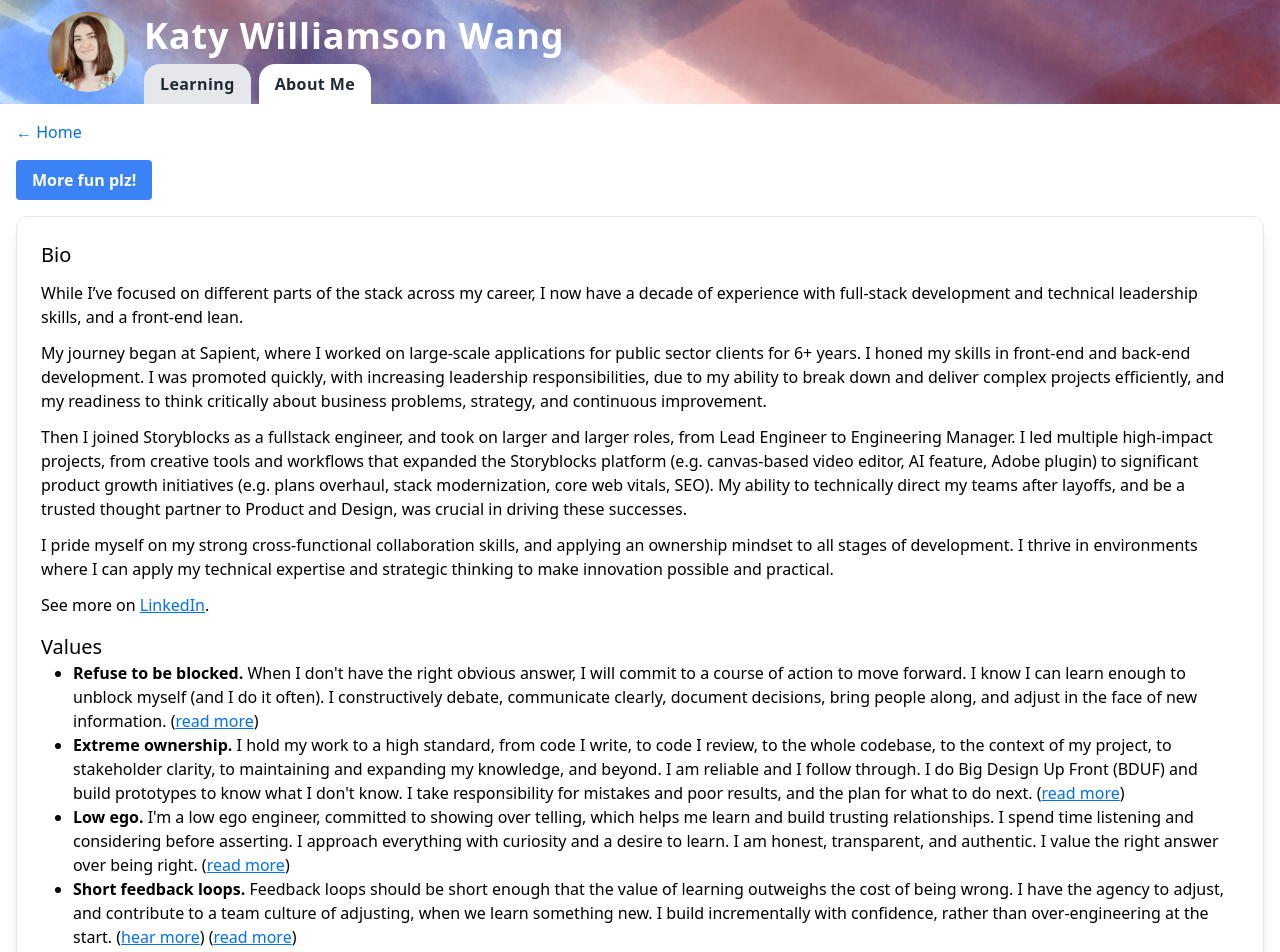
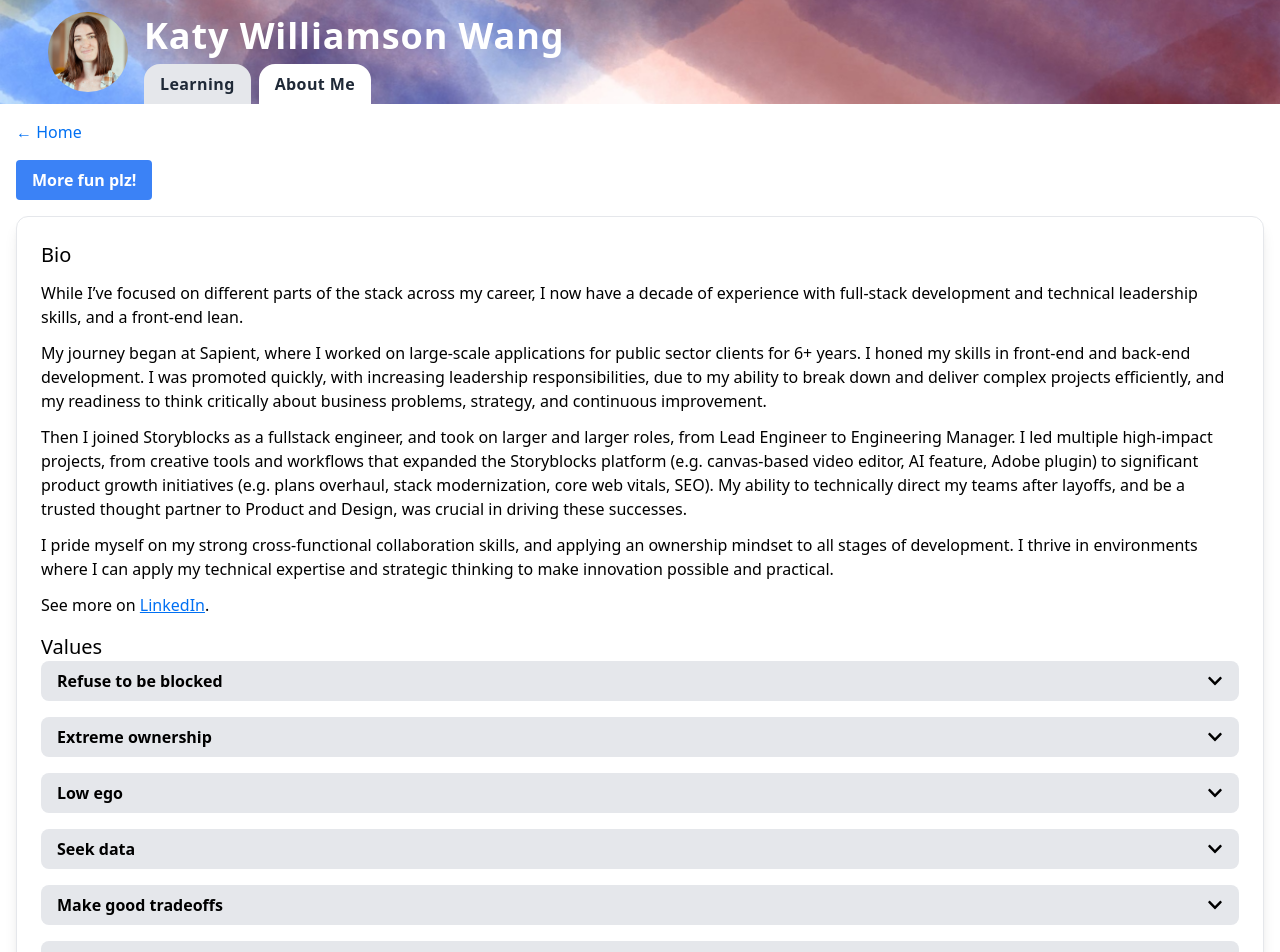
Before and after one commit to kwilliamson34/arch-upskill, a Next.js app: page /about in a window 1280 px wide. Shown: the top 952 px of the page. Built offline with nearby package versions, Linux system fonts and the light colour scheme.

Commit message:
work on values

```diff
--- a/app/about/page.tsx
+++ b/app/about/page.tsx
@@ -2,6 +2,7 @@ import { Metadata } from "next";
 import FunSection from "../../components/fun-section";
 import JokeWrapper from "../../components/joke";
 import { siteTitle } from "../constants";
+import Value from "../../components/Value";
 
 export const metadata: Metadata = {
   title: `${siteTitle} - About`,
@@ -14,33 +15,39 @@ export default function AboutPage() {
         funChildren={
           <>
             <section>
-              <h2>Bio</h2>
+              <h2>Finding Software Development</h2>
 
               <p>
-                What gives me purpose in my work? Enablement, efficiency,
-                impact. I have 10+ years of experience as an engineer working
-                across the stack, and 3+ years providing technical leadership at
-                the squad and group level. I have built and mentored
-                high-performing engineering teams, invested in strong
-                cross-functional partnerships, and delivered scalable
-                high-quality solutions. I am passionate about the user
-                experience. My teammates recognize me for inspiring and
-                upholding high standards in solution design, code quality, and
-                end-to-end ownership.
+                Early on, my best subjects in school were English, Math, and
+                Art. While not a stereotypical foundation for software
+                engineering, it ended up being the perfect place for me to
+                start. It definitely explains my obsession with pixel-perfect
+                execution and good copy writing.
+              </p>
+              <p>
+                Having amazing female role models in my family also helped. My
+                mom and aunt studied electrical engineering, and my grandmother
+                was an accomplished painter. This instilled a belief that I
+                could &quot;have it all&quot; and didn&apos;t have to suppress
+                my authenticity to be a good engineer.
               </p>
               <p>
                 I started my software engineering journey with an Intro to CS
                 class at <a href="https://compsci.sites.tjhsst.edu/">TJHSST</a>.
-                I&apos;ve interned in a server basement and become briefly
-                addicted to 5-Hour Energy. I fumbled through building an
-                immersive{" "}
+                I was drawn in by writing neat, elegant programs and
+                implementing little games. After briefly toying with Journalism
+                and Chemical Engineering, I applied myself to Computer
+                Engineering in college. I had a few key internships, most
+                memorably, setting up private cloud networks in a server
+                basement where I became briefly addicted to 5-Hour Energy, and
+                fumbling through the construction of an immersive{" "}
                 <a
                   href="https://www.mechdyne.com/av-vr-solutions/blog/direct-view-led-technology-the-roi-of-led-displays/"
                   target="_blank"
                 >
                   VR experience
                 </a>{" "}
-                with Unity! I got my degrees in Computer Science and Computer
+                with Unity. I got my degrees in Computer Science and Computer
                 Engineering at UVA, got my first real job, and built a{" "}
                 <a
                   href="https://medium.com/@miladd3/avoid-using-apache-cordova-if-you-can-6d1654bba5bd"
@@ -49,38 +56,28 @@ export default function AboutPage() {
                   hybrid app
                 </a>{" "}
                 back when they were cool. Thus I was launched as a web app
-                engineer. Through my time at Sapient (6 years) and Storyblocks
-                (almost 4 years), I have been lucky enough to work on 6+
-                distinct web products and 7+ distinct teams. I have formed,
-                stormed, normed, and performed, and it&apos;s taught me so much
-                about how to work with different kinds of people, towards
-                different objectives.
+                engineer.
               </p>
             </section>
             <section>
-              <h2>Values</h2>
+              <h2>Besides software, I care about...</h2>
               <p>
-                Besides software, I care about:
-                <ul>
-                  <li>
-                    Backpacking in US national parks. My husband Pan and I have
-                    been to 25 parks, and try to get lost in the Yosemite
-                    wilderness for a few days each year.
-                  </li>
-                  <li>
-                    Scuba diving. I&apos;m open water certified and love to
-                    travel to dive/dive to travel! From the top-20 dive sites in
-                    the world, I have checked off the Galapagos and the Manta
-                    Ray Night Dive in Hawaii.
-                  </li>
-                  <li>
-                    Watercolor painting. While my skills are amateur, I make a
-                    mean greeting card.
-                  </li>
-                  <li>
-                    Gardening and urban greenery. I always have home-grown
-                    tomatoes on hand, know the scientific names of my shrubs,
-                    and have fond memories of pushing for{" "}
+                <Value title="Backpacking in US national parks" dark={true}>
+                  My husband Pan and I have been to 25 parks, and try to get
+                  lost in the Yosemite wilderness for a few days each year.
+                </Value>
+                <Value title="Scuba diving" dark={true}>
+                  I&apos;m open water certified and love to travel to dive/dive
+                  to travel! From the top-20 dive sites in the world, I have
+                  checked off the Galapagos and the Manta Ray Night Dive in
+                  Hawaii.
+                </Value>
+                <Value title="Watercolor painting" dark={true}>
+                  While my skills are amateur, I make a mean greeting card.
+                </Value>
+                <Value title="Gardening" dark={true}>
+                  I always have home-grown tomatoes on hand, know the scientific
+                  names of my shrubs, and have fond memories of pushing for{" "}
                   <a
                     href="https://www.earthday.org/actions/call-for-green-spaces"
                     target="_blank"
@@ -88,48 +85,22 @@ export default function AboutPage() {
                     green roof
                   </a>{" "}
                   policy while interning for Earth Day Network.
-                  </li>
-                  <li>
-                    Orange Theory Fitness. Member of the HIIT squad since 2015.
-                    Maybe the only person you know who loves treadmills.
-                  </li>
-                  <li>
-                    Coffee. I don&apos;t go a day without it, and I love trying
-                    new types and processes from all over the world. Recently
-                    found a love for fermented beans.
-                  </li>
-                  <li>
-                    The DMV food scene. There&apos;s always something new to try
-                    in DC. If I could only pick one cuisine for the rest of my
-                    life, it would be Thai.
-                  </li>
-                  <li>Lists, apparently.</li>
-                </ul>
+                </Value>
+                <Value title="Orange Theory Fitness" dark={true}>
+                  Member of the HIIT squad since 2015. Maybe the only person you
+                  know who loves treadmills.
+                </Value>
+                <Value title="Coffee" dark={true}>
+                  I don&apos;t go a day without it, and I love trying new types
+                  and processes from all over the world. Recently found a love
+                  for fermented beans.
+                </Value>
+                <Value title="The DMV food scene" dark={true}>
+                  There&apos;s always something new to try in DC. If I could
+                  only pick one cuisine for the rest of my life, it would be
+                  Thai.
+                </Value>
               </p>
-            </section>
-            <section>
-              <h2>Blogs</h2>
-              <ol>
-                <li>
-                  Storyblocks tech blog:&nbsp;
-                  <a
-                    href="https://medium.com/storyblocks-engineering/a-decade-of-shade-automated-testing-from-someone-who-wants-the-robots-to-take-it-already-60193d470eab"
-                    target="_blank"
-                  >
-                    A decade of shade: automated testing from someone who wants
-                    the robots to take it already
-                  </a>
-                </li>
-                <li>
-                  Storyblocks tech blog:&nbsp;
-                  <a
-                    href="https://medium.com/storyblocks-engineering/php-isnt-that-bad-68faa2bc5cca"
-                    target="_blank"
-                  >
-                    PHP isn&apos;t that bad
-                  </a>
-                </li>
-              </ol>
             </section>
             <section>
               <h2>Wanna hear a joke?</h2>
@@ -186,97 +157,67 @@ export default function AboutPage() {
             </section>
             <section>
               <h2>Values</h2>
-              <ul>
-                <li>
-                  <strong>Refuse to be blocked.</strong> When I don&apos;t have
-                  the right obvious answer, I will commit to a course of action
-                  to move forward. I know I can learn enough to unblock myself
-                  (and I do it often). I constructively debate, communicate
-                  clearly, document decisions, bring people along, and adjust in
-                  the face of new information. (
-                  <a
-                    href="https://gavinadams.com/disagree-and-commit/"
-                    target="_blank"
+              <Value
+                title="Refuse to be blocked"
+                readMoreLink="https://gavinadams.com/disagree-and-commit/"
               >
-                    read more
-                  </a>
-                  )
-                </li>
-                <li>
-                  <strong>Extreme ownership.</strong> I hold my work to a high
-                  standard, from code I write, to code I review, to the whole
-                  codebase, to the context of my project, to stakeholder
-                  clarity, to maintaining and expanding my knowledge, and
-                  beyond. I am reliable and I follow through. I do Big Design Up
-                  Front (BDUF) and build prototypes to know what I don&apos;t
+                When I don&apos;t have the right obvious answer, I will commit
+                to a course of action to move forward. I know I can learn enough
+                to unblock myself (and I do it often). I constructively debate,
+                communicate clearly, document decisions, bring people along, and
+                adjust in the face of new information.
+              </Value>
+              <Value
+                title="Extreme ownership"
+                readMoreLink="https://medium.com/@marijnscholtens/applying-extreme-ownership-in-software-engineering-1e1ca9235fa9"
+              >
+                I hold my work to a high standard, from code I write, to code I
+                review, to the whole codebase, to the context of my project, to
+                stakeholder clarity, to maintaining and expanding my knowledge,
+                and beyond. I am reliable and I follow through. I do Big Design
+                Up Front (BDUF) and build prototypes to know what I don&apos;t
                 know. I take responsibility for mistakes and poor results, and
-                  the plan for what to do next. (
-                  <a
-                    href="https://medium.com/@marijnscholtens/applying-extreme-ownership-in-software-engineering-1e1ca9235fa9"
-                    target="_blank"
+                the plan for what to do next.
+              </Value>
+              <Value
+                title="Low ego"
+                readMoreLink="https://hackernoon.com/put-your-ego-aside-humility-and-confidence-in-software-development"
               >
-                    read more
-                  </a>
-                  )
-                </li>
-                <li>
-                  <strong>Low ego.</strong> I&apos;m a low ego engineer,
-                  committed to showing over telling, which helps me learn and
-                  build trusting relationships. I spend time listening and
-                  considering before asserting. I approach everything with
-                  curiosity and a desire to learn. I am honest, transparent, and
-                  authentic. I value the right answer over being right. (
-                  <a
-                    href="https://hackernoon.com/put-your-ego-aside-humility-and-confidence-in-software-development"
-                    target="_blank"
+                I&apos;m a low ego engineer, committed to showing over telling,
+                which helps me learn and build trusting relationships. I spend
+                time listening and considering before asserting. I approach
+                everything with curiosity and a desire to learn. I am honest,
+                transparent, and authentic. I value the right answer over being
+                right.
+              </Value>
+              <Value
+                title="Seek data"
+                readMoreLink="https://developertea.com/episodes/e8545729-3383-4d50-a48a-1ce0919c1889"
               >
-                    read more
-                  </a>
-                  )
-                </li>
-                <li>
-                  <strong>Short feedback loops.</strong> Feedback loops should
-                  be short enough that the value of learning outweighs the cost
-                  of being wrong. I have the agency to adjust, and contribute to
-                  a team culture of adjusting, when we learn something new. I
-                  build incrementally with confidence, rather than
-                  over-engineering at the start. (
-                  <a
-                    href="https://developertea.com/episodes/e8545729-3383-4d50-a48a-1ce0919c1889"
-                    target="_blank"
-                  >
-                    hear more
-                  </a>
-                  ) (
-                  <a
-                    href="https://www.tatvasoft.com/outsourcing/2022/05/software-development-principles.html"
-                    target="_blank"
-                  >
-                    read more
-                  </a>
-                  )
-                </li>
-                <li>
-                  <strong>Make good tradeoffs.</strong> I am idealistic and
-                  practical at the same time. I employ creativity, critical
-                  thinking, research, and data-based decision making to solve
-                  problems efficiently. I always strive to write clean,
-                  maintainable code&mdash; but my goal is creating value, not
-                  being perfect. I learn more than enough to be dangerous,
+                Feedback loops should be short enough that the value of learning
+                outweighs the cost of being wrong. I have the agency to adjust,
+                and contribute to a team culture of adjusting, when we learn
+                something new. I build incrementally with confidence, rather
+                than over-engineering at the start.
+              </Value>
+              <Value title="Make good tradeoffs">
+                I am idealistic and practical at the same time. I employ
+                creativity, critical thinking, research, and data-based decision
+                making to solve problems efficiently. I always strive to write
+                clean, maintainable code&mdash; but my goal is creating value,
+                not being perfect. I learn more than enough to be dangerous,
                 explore multiple options, and avoid &quot;one size fits
                 all&quot; decision-making.
-                </li>
-                <li>
-                  <strong>Autonomy, Mastery, Purpose.</strong> AMP is an
-                  important framework for me. I seek it for myself, and I
-                  respect and foster it for my peers. As a leader, I invest in
+              </Value>
+              <Value title="Autonomy, Mastery, Purpose">
+                AMP is an important framework for me. I seek it for myself, and
+                I respect and foster it for my peers. As a leader, I invest in
                 helping others feel connected to the mission, prepared and
                 empowered to take proactive autonomous measures. I thrive in
                 collaborative environments that value learning and initiative,
                 and where I can contribute meaningfully as an integral part of
                 the team.
-                </li>
-              </ul>
+              </Value>
             </section>
             <section>
               <h2>Projects</h2>
--- /dev/null
+++ b/components/Value.tsx
@@ -0,0 +1,49 @@
+"use client";
+
+import { clsx } from "clsx";
+import { useState } from "react";
+import { FaChevronDown, FaChevronUp } from "react-icons/fa";
+
+export default function Value({
+  title,
+  children,
+  readMoreLink,
+  dark = false,
+}: {
+  title: string;
+  children: any;
+  readMoreLink?: string;
+  dark?: boolean;
+}) {
+  const [isOpen, setIsOpen] = useState(false);
+
+  return (
+    <div className={clsx("mb-4 overflow-hidden rounded-lg")}>
+      <button
+        className={clsx(
+          "flex w-full items-center justify-between px-4 py-2 text-left text-inherit transition",
+          dark
+            ? "bg-gray-700 hover:bg-gray-800"
+            : "bg-gray-200 hover:bg-gray-300",
+          isOpen && "!rounded-b-none"
+        )}
+        onClick={() => setIsOpen(!isOpen)}
+      >
+        <span className="font-semibold">{title}</span>
+        {isOpen ? <FaChevronUp /> : <FaChevronDown />}
+      </button>
+      {isOpen && (
+        <div
+          className={clsx("px-4 py-2", dark ? "bg-gray-600" : "bg-gray-100")}
+        >
+          <p>{children}</p>
+          {readMoreLink && (
+            <a href={readMoreLink} target="_blank" className="mr-2 text-sm">
+              Inspiration
+            </a>
+          )}
+        </div>
+      )}
+    </div>
+  );
+}
```
Lines whose indentation alone changed are shown as unchanged.
